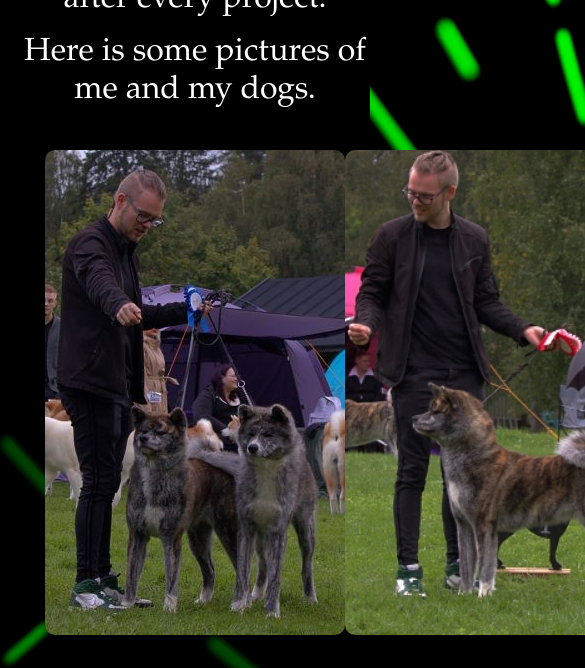
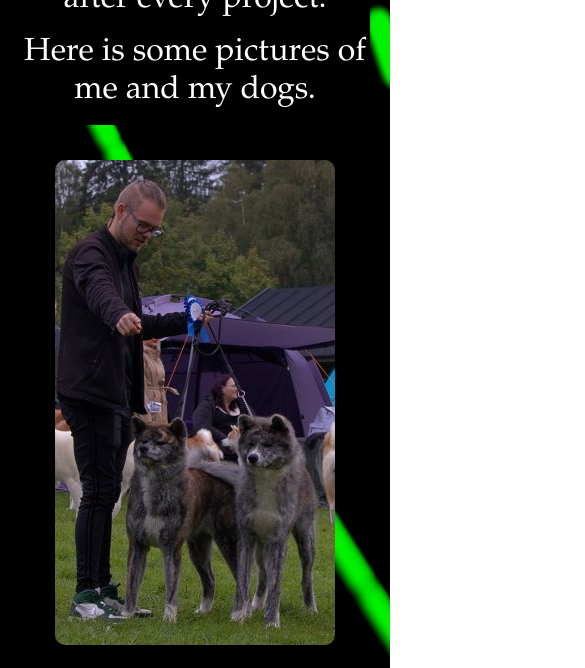
Before and after one commit to Markkeesi/Markkeesi.github.io, a plain HTML site: page index.html in a window 390 px wide. Shown: the part 1110-1778 px from the top of the page, 585 px wide, since content can reach past the window. Drawn offline with Linux system fonts and the light colour scheme.

Commit message:
responsive dog pics

```diff
--- a/css/style.css
+++ b/css/style.css
@@ -284,6 +284,11 @@ p {
     padding: 25px;
     justify-content: space-around;
     align-items: center;
+    flex-wrap: wrap;
+}
+
+.picture {
+    padding: 10px;
 }
 
 .picture img {
@@ -324,6 +329,15 @@ p {
     .minilink {
         display: inline-block;
         margin: 10px;
+    }
+
+    .picture {
+        padding: 10px;
+    }
+
+    .picture img {
+        flex: 100%;
+        max-width: 100%;
     }
 }
 
```
